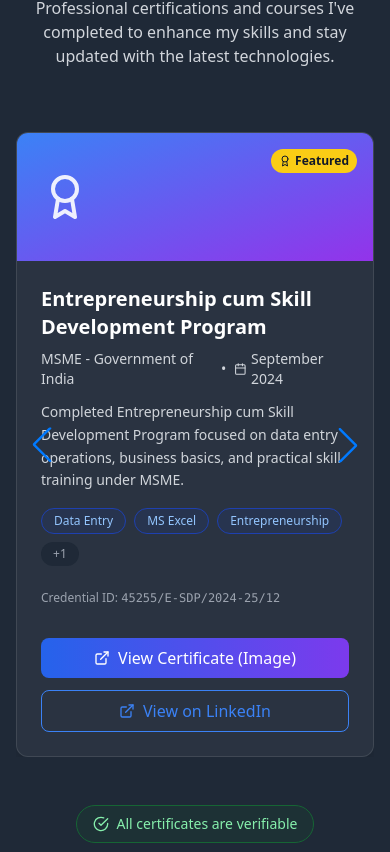
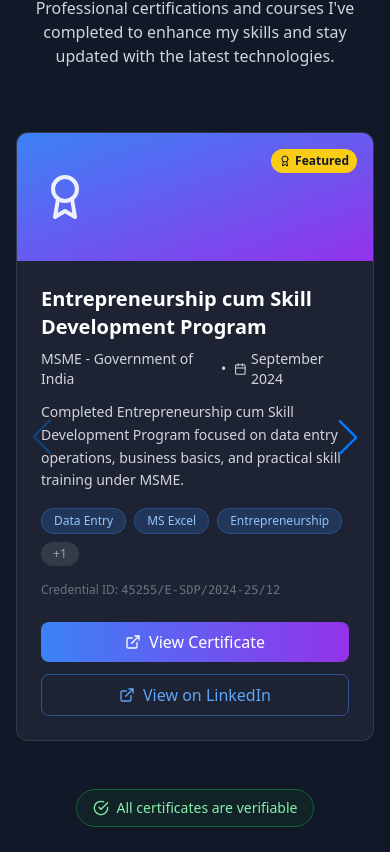
Before and after one commit to Ayushbangwal/Portfolio-website, a React (Create React App) app: page / in a window 390 px wide. Shown: the part 4392-5244 px from the top of the page. Built offline with nearby package versions, Linux system fonts and the light colour scheme; the HTML template or start-up script is replaced by a standard one.

Commit message:
wroking on certificate

```diff
--- a/src/components/Certificates.js
+++ b/src/components/Certificates.js
@@ -1,4 +1,3 @@
-
 import React, { useState } from 'react';
 import { motion } from 'framer-motion';
 import { Swiper, SwiperSlide } from 'swiper/react';
@@ -14,8 +13,162 @@
 import cer4b from '../assets/cer4b.jpeg';
 import cer4c from '../assets/cer4c.jpeg';
 
+// ✅ BAHAR DEFINE KIYA — Certificates se UPAR
+const CertificateCard = ({ certificate, onSelect }) => {
+
+  const itemVariants = {
+    hidden: { y: 30, opacity: 0 },
+    visible: {
+      y: 0,
+      opacity: 1,
+      transition: {
+        duration: 0.8,
+        ease: [0.6, -0.05, 0.01, 0.99]
+      }
+    }
+  };
+
+  return (
+    <motion.div
+      variants={itemVariants}
+      whileHover={{
+        y: -8,
+        boxShadow: '0 20px 40px rgba(0,0,0,0.15)'
+      }}
+      className="bg-white/5 border border-white/10 rounded-xl shadow-lg
+      overflow-hidden flex flex-col hover:shadow-2xl
+      transition-all duration-300 group h-full"
+    >
+      {/* Certificate Header */}
+      <div className="relative h-32 bg-gradient-to-br from-blue-500 to-purple-600 p-6">
+        <div className="absolute top-4 right-4">
+          {certificate.featured && (
+            <span className="bg-yellow-400 text-gray-900 text-xs font-bold px-2 py-1 rounded-full flex items-center gap-1">
+              <Award size={12} />
+              Featured
+            </span>
+          )}
+        </div>
+        <div className="flex items-center h-full">
+          <motion.div whileHover={{ rotate: 10 }}>
+            <Award className="w-12 h-12 text-white opacity-90" />
+          </motion.div>
+        </div>
+      </div>
+
+      {/* Certificate Content */}
+      <div className="p-6 flex flex-col flex-1">
+        <h3 className="text-xl font-bold mb-2 text-white group-hover:text-purple-400 transition-colors">
+          {certificate.title}
+        </h3>
+
+        <div className="flex items-center gap-2 text-sm text-gray-300 mb-3">
+          <span className="font-medium">{certificate.issuer}</span>
+          <span>•</span>
+          <div className="flex items-center gap-1">
+            <Calendar size={14} />
+            {certificate.date}
+          </div>
+        </div>
+
+        <p className="text-gray-300 mb-4 text-sm leading-relaxed">
+          {certificate.description}
+        </p>
+
+        {/* Skills */}
+        <div className="flex flex-wrap gap-2 mb-4">
+          {certificate.skills.slice(0, 3).map((skill, index) => (
+            <span
+              key={index}
+              className="px-3 py-1 bg-blue-500/20 text-blue-300 text-xs
+              rounded-full border border-blue-500/30 hover:scale-105
+              hover:bg-blue-500/30 transition-all"
+            >
+              {skill}
+            </span>
+          ))}
+          {certificate.skills.length > 3 && (
+            <span className="px-3 py-1 bg-white/10 text-gray-400 text-xs rounded-full">
+              +{certificate.skills.length - 3}
+            </span>
+          )}
+        </div>
+
+        {/* Credential ID */}
+        {certificate.credentialId && (
+          <div className="mb-4">
+            <p className="text-xs text-gray-500">
+              Credential ID: <span className="font-mono">{certificate.credentialId}</span>
+            </p>
+          </div>
+        )}
+
+        {/* Buttons — mt-auto se neeche push honge */}
+        <div className="mt-auto space-y-3 pt-2">
+          {/* View Certificate Button */}
+          <motion.button
+            type="button"
+            whileHover={{ scale: 1.02 }}
+            whileTap={{ scale: 0.98 }}
+            onClick={() => onSelect(certificate)}  // ✅ prop se call
+            className="w-full flex items-center justify-center gap-2
+            px-4 py-2 bg-gradient-to-r from-blue-500 to-purple-600
+            text-white rounded-lg hover:opacity-90
+            transition-all duration-300 cursor-pointer"
+          >
+            <ExternalLink size={16} />
+            View Certificate
+          </motion.button>
+
+          {/* Sem buttons for Diploma */}
+          {certificate.certificateUrls && (
+            <div className="flex gap-2">
+              {certificate.certificateUrls.map((url, i) => (
+                <a
+                  key={i}
+                  href={url}
+                  target="_blank"
+                  rel="noopener noreferrer"
+                  className="flex-1 text-center text-xs px-2 py-1.5
+                  border border-blue-500/50 text-blue-400 rounded-lg
+                  hover:bg-blue-500/20 transition"
+                >
+                  {i === 0 ? "Sem 1" : i === 1 ? "Sem 2" : "Final"}
+                </a>
+              ))}
+            </div>
+          )}
+
+          {/* LinkedIn Button */}
+          {certificate.linkedin && (
+            <a
+              href={certificate.linkedin}
+              target="_blank"
+              rel="noopener noreferrer"
+              className="w-full flex items-center justify-center
+              gap-2 px-4 py-2 border border-blue-500/50
+              text-blue-400 rounded-lg hover:bg-blue-500/20
+              transition-all duration-300"
+            >
+              <ExternalLink size={16} />
+              View on LinkedIn
+            </a>
+          )}
+        </div>
+      </div>
+    </motion.div>
+  );
+};
+
+// ✅ AB CERTIFICATES COMPONENT SHURU HOTA HAI
 const Certificates = () => {
+  const isPdf = (url) => {
+    if (!url) return false;
+    if (typeof url === "string") return url.toLowerCase().endsWith(".pdf");
+    return String(url).toLowerCase().includes(".pdf");
+  };
   const [selectedCert, setSelectedCert] = useState(null);
+
   const certificates = [
     {
       id: 1,
@@ -66,149 +219,22 @@
     hidden: { opacity: 0 },
     visible: {
       opacity: 1,
-      transition: {
-        delayChildren: 0.3,
-        staggerChildren: 0.2
-      }
+      transition: { delayChildren: 0.3, staggerChildren: 0.2 }
     }
   };
 
   const itemVariants = {
     hidden: { y: 30, opacity: 0 },
     visible: {
-      y: 0,
-      opacity: 1,
-      transition: {
-        duration: 0.8,
-        ease: [0.6, -0.05, 0.01, 0.99]
-      }
+      y: 0, opacity: 1,
+      transition: { duration: 0.8, ease: [0.6, -0.05, 0.01, 0.99] }
     }
   };
 
-  const CertificateCard = ({ certificate }) => {
   return (
-      <motion.div
-        variants={itemVariants}
-        whileHover={{
-          y: -8,
-          boxShadow: '0 20px 40px rgba(0,0,0,0.15)'
-        }}
-       className="bg-white/5 border border-white/10 rounded-xl shadow-lg overflow-hidden
-flex flex-col hover:shadow-2xl transition-all duration-300 group h-full"
+    <section id="certificates" className="py-20 bg-transparent">
+      <div className="max-w-7xl mx-auto px-4 sm:px-6 lg:px-8">
 
-      >
-        {/* Certificate Header */}
-       <div className="relative h-32 bg-gradient-to-br from-blue-500 to-purple-600 p-6">
-          <div className="absolute top-4 right-4">
-            {certificate.featured && (
-              <span className="bg-yellow-400 text-gray-900 text-xs font-bold px-2 py-1 rounded-full flex items-center gap-1">
-                <Award size={12} />
-                Featured
-              </span>
-            )}
-          </div>
-          <div className="flex items-center h-full">
-            <motion.div whileHover={{ rotate: 10 }}>
-  <Award className="w-12 h-12 text-white opacity-90" />
-</motion.div>
-          </div>
-        </div>
-
-        {/* Certificate Content */}
-
-
-            <div className="p-6 flex flex-col">
-            <h3 className="text-xl font-bold mb-2 text-white group-hover:text-purple-400 transition-colors">
-
-            {certificate.title}
-          </h3>
-
-            <div className="flex items-center gap-2 text-sm text-gray-300 mb-3">
-            <span className="font-medium">{certificate.issuer}</span>
-            <span>•</span>
-            <div className="flex items-center gap-1">
-              <Calendar size={14} />
-              {certificate.date}
-            </div>
-          </div>
-
-            <p className="text-gray-300 mb-4 text-sm leading-relaxed">
-            {certificate.description}
-          </p>
-
-          {/* Skills */}
-          <div className="flex flex-wrap gap-2 mb-6">
-            {certificate.skills.slice(0, 3).map((skill, index) => (
-              <span
-                key={index}
-              className="px-3 py-1 bg-primary-50 dark:bg-primary-900/20 text-primary-700 dark:text-primary-300 text-xs rounded-full border border-primary-200 dark:border-primary-800 hover:scale-105 hover:shadow-md transition-all">
-                {skill}
-              </span>
-            ))}
-            {certificate.skills.length > 3 && (
-              <span className="px-3 py-1 bg-gray-100 dark:bg-gray-800 text-gray-600 dark:text-gray-400 text-xs rounded-full">
-                +{certificate.skills.length - 3}
-              </span>
-            )}
-          </div>
-
-          {/* Credential ID */}
-          <div className="mb-4">
-            <p className="text-xs text-gray-500 dark:text-gray-400">
-              Credential ID: <span className="font-mono">{certificate.credentialId}</span>
-            </p>
-          </div>
-
-          {/* View Certificate Button */}
-          <div className="mt-4 space-y-3">
-          <motion.a
-            whileHover={{ scale: 1.02 }}
-            whileTap={{ scale: 0.98 }}
-            onClick={() => setSelectedCert(certificate)}
-            className="w-full flex items-center justify-center gap-2 px-4 py-2 bg-gradient-to-r from-primary-600 to-accent-600 text-white rounded-lg hover:from-primary-700 hover:to-accent-700 transition-all duration-300"
-          >
-            <ExternalLink size={16} />
-            View Certificate (Image)
-          </motion.a>
-
-          </div>
-
-          {/* 🔥 👉 STEP 6 YAHI ADD KARNA HAI */}
-{certificate.certificateUrls && (
-  <div className="flex gap-2 mt-3">
-    {certificate.certificateUrls.map((url, i) => (
-      <a
-        key={i}
-        href={url}
-        target="_blank"
-        rel="noopener noreferrer"
-        className="flex-1 text-center text-xs px-2 py-1 border border-primary-500 text-primary-500 rounded hover:bg-primary-500 hover:text-white transition"
-      >
-        {i === 0 ? "Sem 1" : i === 1 ? "Sem 2" : "Final"}
-      </a>
-    ))}
-  </div>
-)}
-          {/* 🔥 ADD THIS BELOW */}
-{certificate.linkedin && (
-  <a
-    href={certificate.linkedin}
-    target="_blank"
-    rel="noopener noreferrer"
-    className="mt-3 w-full flex items-center justify-center gap-2 px-4 py-2 border border-primary-500 text-primary-500 rounded-lg hover:bg-primary-500 hover:text-white transition-all duration-300"
-  >
-    <ExternalLink size={16} />
-    View on LinkedIn
-  </a>
-)}
-        </div>
-      </motion.div>
-    );
-  };
-
-  return (
-    <section id="certificates" className="py-20 bg-gray-50 dark:bg-gray-800">
-      <div className="max-w-7xl mx-auto px-4 sm:px-6 lg:px-8">
         {/* Section Header */}
         <motion.div
           variants={containerVariants}
@@ -216,28 +242,22 @@
           whileInView="visible"
           viewport={{ once: true }}
           className="text-center mb-16"
-
         >
-          <motion.h2
-            variants={itemVariants}
-            className="text-4xl md:text-5xl font-bold mb-4"
-          >
-            <span className="bg-gradient-to-r from-primary-600 to-accent-600 bg-clip-text text-transparent">
+          <motion.h2 variants={itemVariants} className="text-4xl md:text-5xl font-bold mb-4">
+            <span className="bg-gradient-to-r from-blue-400 to-purple-500 bg-clip-text text-transparent">
               Certificates
             </span>
           </motion.h2>
           <motion.div
             variants={itemVariants}
-            className="w-24 h-1 bg-gradient-to-r from-primary-600 to-accent-600 mx-auto rounded-full mb-8"
+            className="w-24 h-1 bg-gradient-to-r from-blue-400 to-purple-500 mx-auto rounded-full mb-8"
           />
-          <motion.p
-            variants={itemVariants}
-            className="text-gray-600 dark:text-gray-300 max-w-2xl mx-auto"
-          >
+          <motion.p variants={itemVariants} className="text-gray-300 max-w-2xl mx-auto">
             Professional certifications and courses I've completed to enhance my skills and stay updated with the latest technologies.
           </motion.p>
         </motion.div>
 
+        {/* Swiper */}
         <motion.div
           variants={containerVariants}
           initial="hidden"
@@ -245,34 +265,30 @@
           viewport={{ once: true }}
         >
           <Swiper
-    modules={[Navigation, Autoplay]}
+  modules={[Navigation]}
   navigation
-    autoplay={{ delay: 6000, disableOnInteraction: true }}
-    loop={true}
-    centeredSlides={false}
-    spaceBetween={40}
+  spaceBetween={20}
   slidesPerView={1}
-    breakpoints={{
-  768: { slidesPerView: 2 },
-  1024: { slidesPerView: 3 },
-}}
 >
-    {certificates.map((certificate) => (
-      <SwiperSlide key={certificate.id}>
-        <CertificateCard certificate={certificate} />
+  {certificates.map((cert) => (
+    <SwiperSlide key={cert.id}>
+      <CertificateCard
+        certificate={cert}
+        onSelect={setSelectedCert}
+      />
     </SwiperSlide>
   ))}
 </Swiper>
         </motion.div>
+
+        {/* Modal */}
         {selectedCert && (
           <div
-    className="fixed inset-0 bg-black/80 flex items-center
-    justify-center z-[9999] p-4"
+            className="fixed inset-0 bg-black/80 flex items-center justify-center z-[9999] p-4"
             onMouseDown={() => setSelectedCert(null)}
           >
             <div
-      className="relative bg-gray-900 border border-white/10
-      rounded-2xl p-4 w-full max-w-3xl"
+              className="relative bg-gray-900 border border-white/10 rounded-2xl p-4 w-full max-w-3xl"
               onMouseDown={(e) => e.stopPropagation()}
             >
               {/* Close Button */}
@@ -290,38 +306,57 @@
                 ✕
               </button>
 
-      {/* Certificate title */}
-      <p className="text-white font-semibold text-center mb-3
-      text-sm truncate px-6">
+              <p className="text-white font-semibold text-center mb-3 text-sm truncate px-6">
                 {selectedCert.title}
               </p>
 
-      {/* Image/Slider */}
              <Swiper
-        key={selectedCert.id}
+  key={selectedCert?.id}
   modules={[Navigation]}
   navigation
   spaceBetween={20}
   slidesPerView={1}
 >
-        {(selectedCert.certificateUrls ||
-          [selectedCert.certificateUrl]).map((url, i) => (
+  {(selectedCert?.certificateUrls || [selectedCert?.certificateUrl]).map((url, i) => (
     <SwiperSlide key={i}>
+      {isPdf(url) ? (
+        <div className="w-full h-[75vh] flex flex-col items-center justify-center gap-3">
+
+          <embed
+            src={url}
+            type="application/pdf"
+            className="w-full h-full rounded-lg"
+          />
+          <a
+            href={url}
+            target="_blank"
+            rel="noopener noreferrer"
+            className="flex items-center gap-2 px-4 py-2
+            bg-gradient-to-r from-blue-500 to-purple-600
+            text-white rounded-lg hover:opacity-90 transition text-sm"
+          >
+            <ExternalLink size={14} />
+            Open PDF in new tab
+          </a>
+
+        </div>
+      ) : (
         <img
           src={url}
           alt={`certificate-${i}`}
           className="w-full max-h-[75vh] object-contain rounded-lg"
         />
+      )}
     </SwiperSlide>
   ))}
 </Swiper>
 
-      {/* Slide count (only if multiple) */}
               {selectedCert.certificateUrls?.length > 1 && (
   <p className="text-center text-gray-400 text-xs mt-2">
-          Use arrows to navigate between pages
+    {selectedCert.certificateUrls.length} pages — use arrows to navigate
   </p>
 )}
+
             </div>
           </div>
         )}
@@ -334,11 +369,12 @@
           viewport={{ once: true }}
           className="mt-12 text-center"
         >
-          <div className="inline-flex items-center gap-2 px-4 py-2 bg-green-50 dark:bg-green-900/20 text-green-700 dark:text-green-300 rounded-full border border-green-200 dark:border-green-800">
+          <div className="inline-flex items-center gap-2 px-4 py-2 bg-green-900/20 text-green-300 rounded-full border border-green-800">
             <CheckCircle size={16} />
             <span className="text-sm font-medium">All certificates are verifiable</span>
           </div>
         </motion.div>
+
       </div>
     </section>
   );
```
Lines whose indentation alone changed are shown as unchanged.
